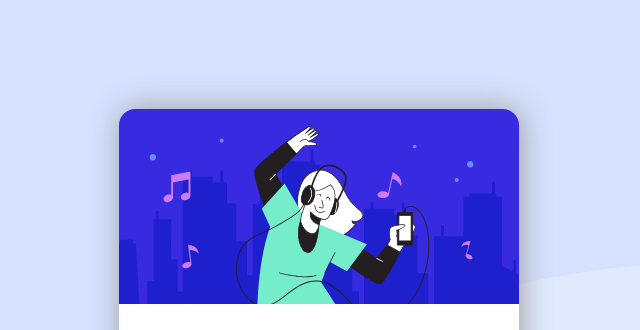
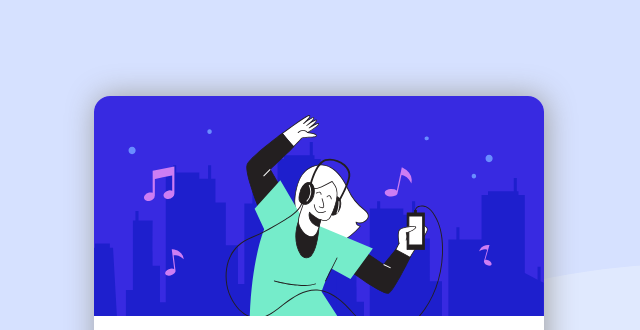
Before and after one commit to BenMinal/order-summary-component-main, a plain HTML site: page index.html in a window 1280 px wide. Shown: the top 330 px of the page, without its empty margins (321-961 px from the left). Drawn offline with Linux system fonts and the light colour scheme.

Commit message:
experimenting-with-layout

```diff
--- a/style.css
+++ b/style.css
@@ -103,7 +103,8 @@ body {
   background-color: white;
   justify-items: center;
   text-align: center;
-  width: 25rem;
+  max-width: 450px;
+  min-width: 330px;
   display: grid;
   grid-template-columns: 1fr;
   border-radius: 1rem;
```
